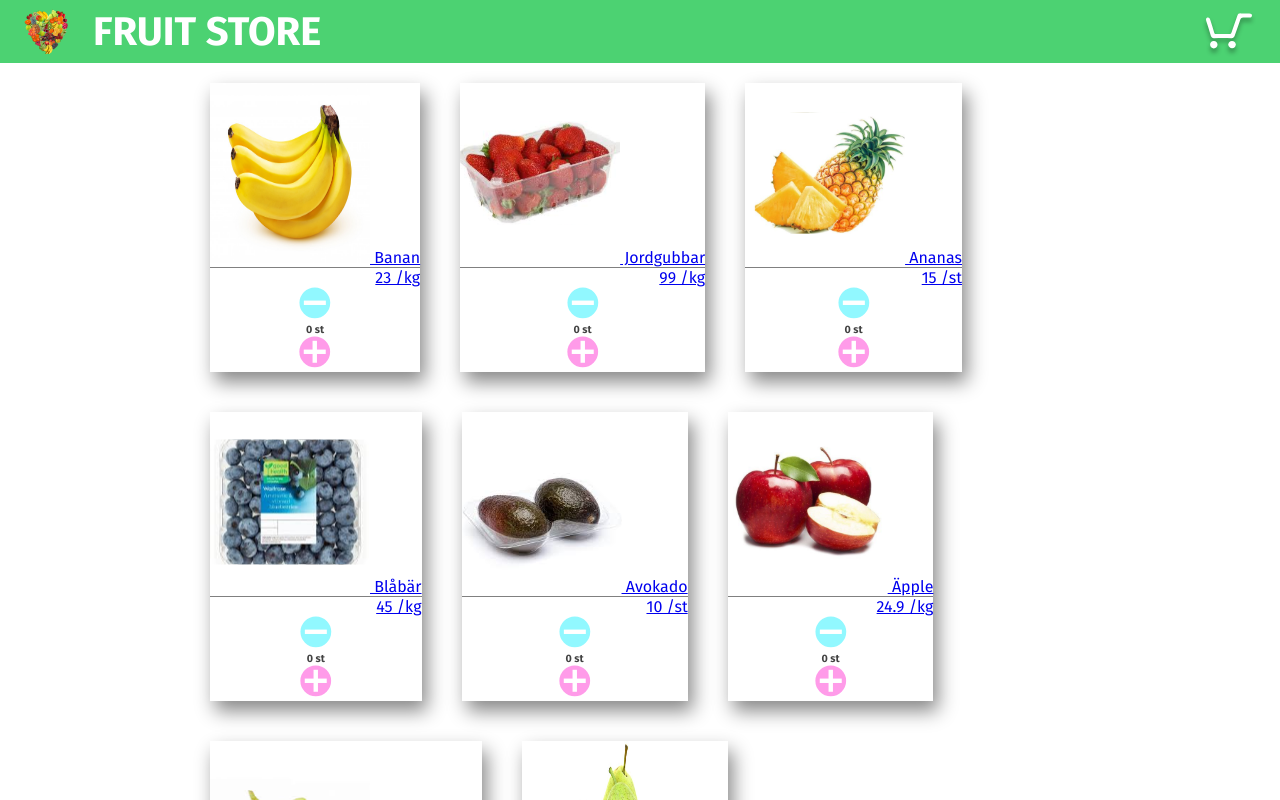
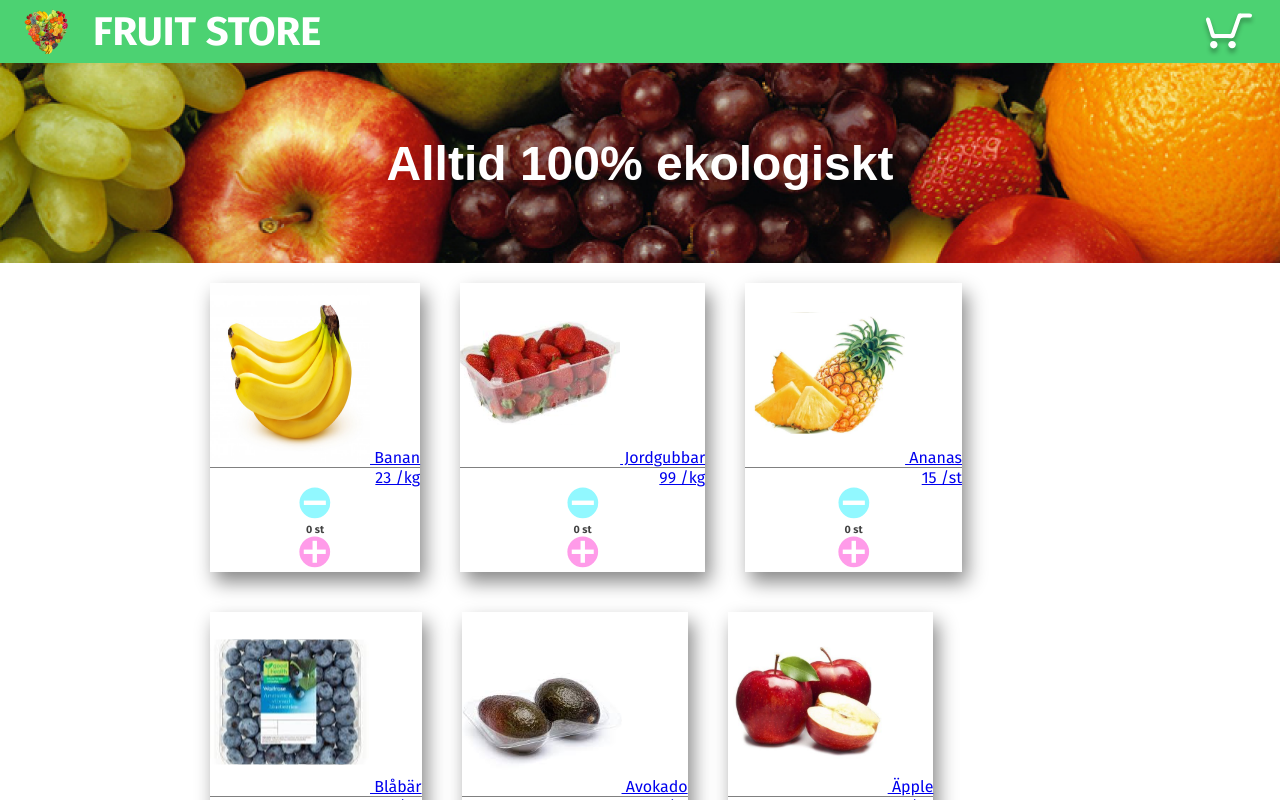
Before and after one commit to jenseneducation-sharon-tan/grupp-projekt-tdd, a Vue app: page / in a window 1280 px wide. Shown: the top 800 px of the page. Built offline with nearby package versions, Linux system fonts and the light colour scheme; a web font is replaced by a local one.

Commit message:
add catchphrase

```diff
--- a/src/views/Home.vue
+++ b/src/views/Home.vue
@@ -1,6 +1,9 @@
 <template>
   <div class="home">
     <Header />
+    <div class="catchphrase">
+      <h2>Alltid 100% ekologiskt</h2>
+    </div>
     <ProductList v-bind:products="products" />
     <Footer />
   </div>
@@ -25,3 +28,22 @@ export default {
   },
 };
 </script>
+
+<style lang="scss" scoped>
+@import "@/scss/main";
+
+.catchphrase {
+  background-image: url("../assets/fruits_wide.png");
+  height: 200px;
+  background-repeat: no-repeat;
+  background-size: cover;
+  display: flex;
+  justify-content: center;
+
+  h2 {
+    color: $white;
+    margin: auto 0;
+    font-size: 3rem;
+  }
+}
+</style>
```
Also changed, not shown: src/assets/fruits_wide.png (added).
